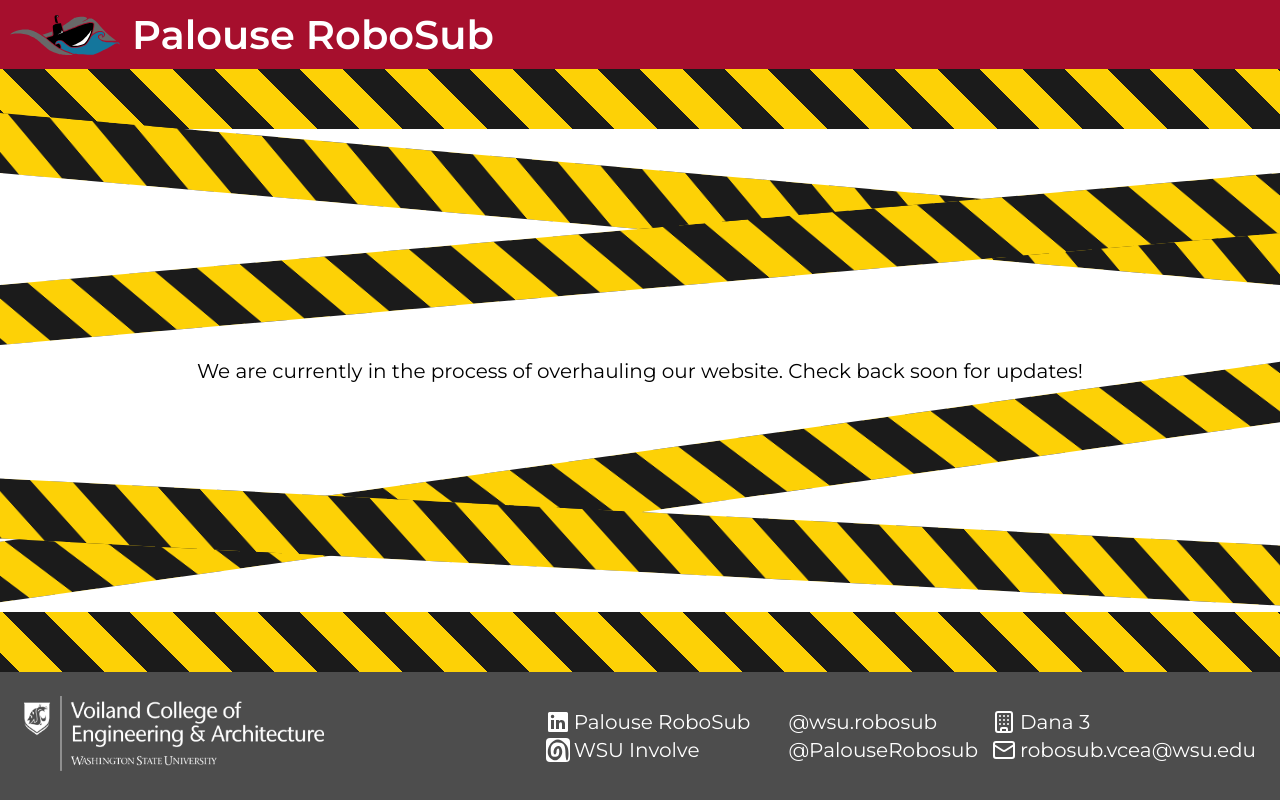
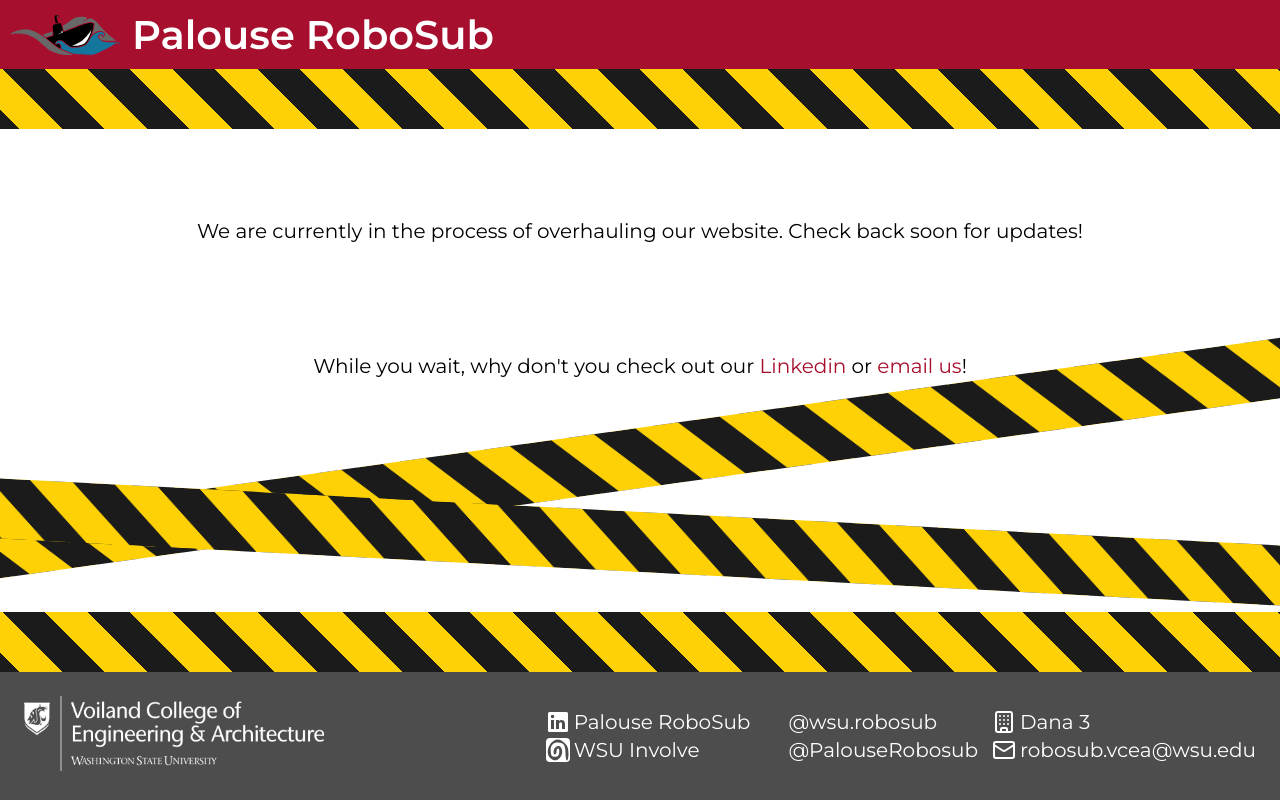
Before and after one commit to PalouseRobosub/website, a Next.js app: page / in a window 1280 px wide. Built offline with nearby package versions, Linux system fonts and the light colour scheme; some icons are missing.

Commit message:
Update page.tsx

```diff
--- a/app/(main)/page.tsx
+++ b/app/(main)/page.tsx
@@ -83,15 +83,18 @@
     <main style={{ position: "relative", display: "flex", flexDirection: "column", justifyContent: "space-between", alignItems: "center" }}>
       <div>
         <div style={cautionStripe}></div>
-        <div style={cautionStripe1}></div>
-        <div style={cautionStripe2}></div>
+{/*         <div style={cautionStripe1}></div> */}
+{/*         <div style={cautionStripe2}></div> */}
       </div>
       <p>
         We are currently in the process of overhauling our website. Check back soon for updates!
       </p>
+      <p>
+        While you wait, why don't you check out our <a href="https://www.linkedin.com/company/105879707/">Linkedin</a> or <a href="mailto:robosub.vcea@wsu.edu">email us</a>!
+      </p>
       <div>
         <div style={cautionStripe3}></div>
-        <div style={cautionStripe4}></div>
+        // <div style={cautionStripe4}></div>
         <div style={cautionStripe}></div>
       </div>
     </main>
```
